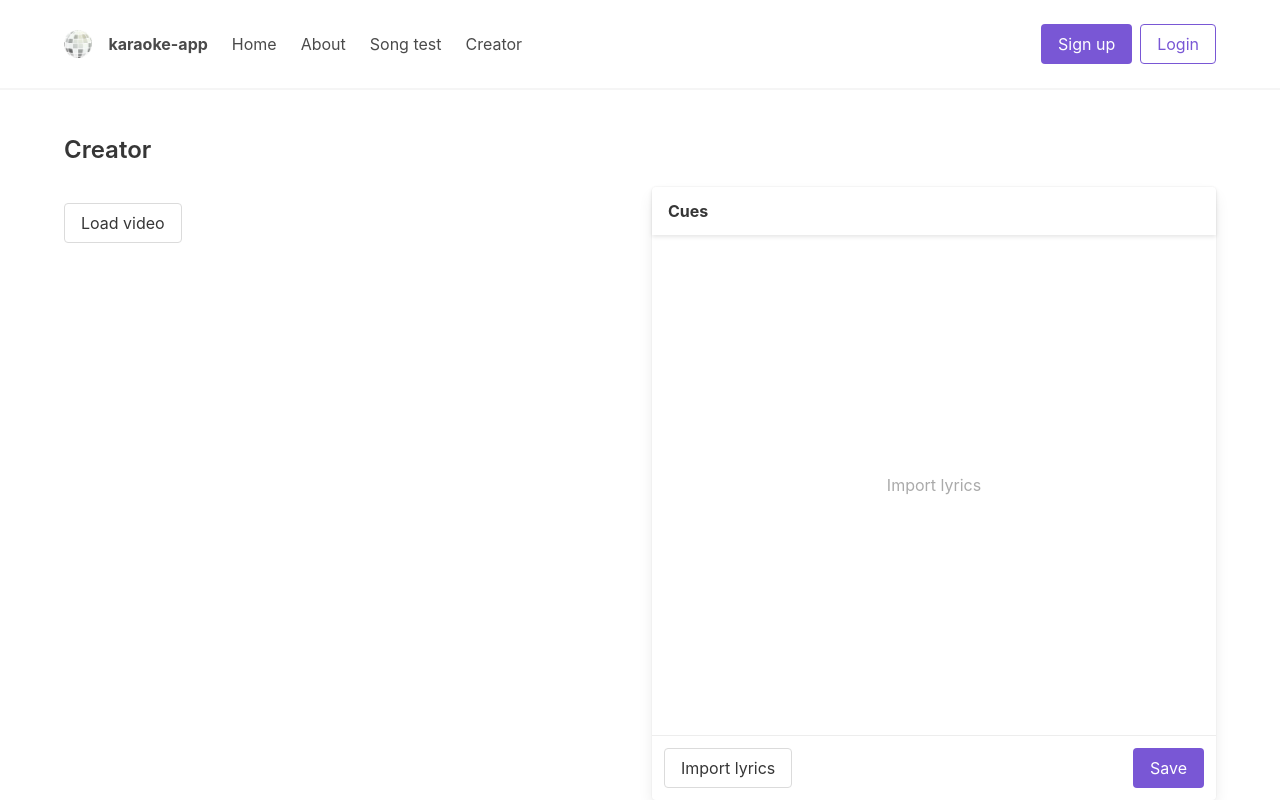
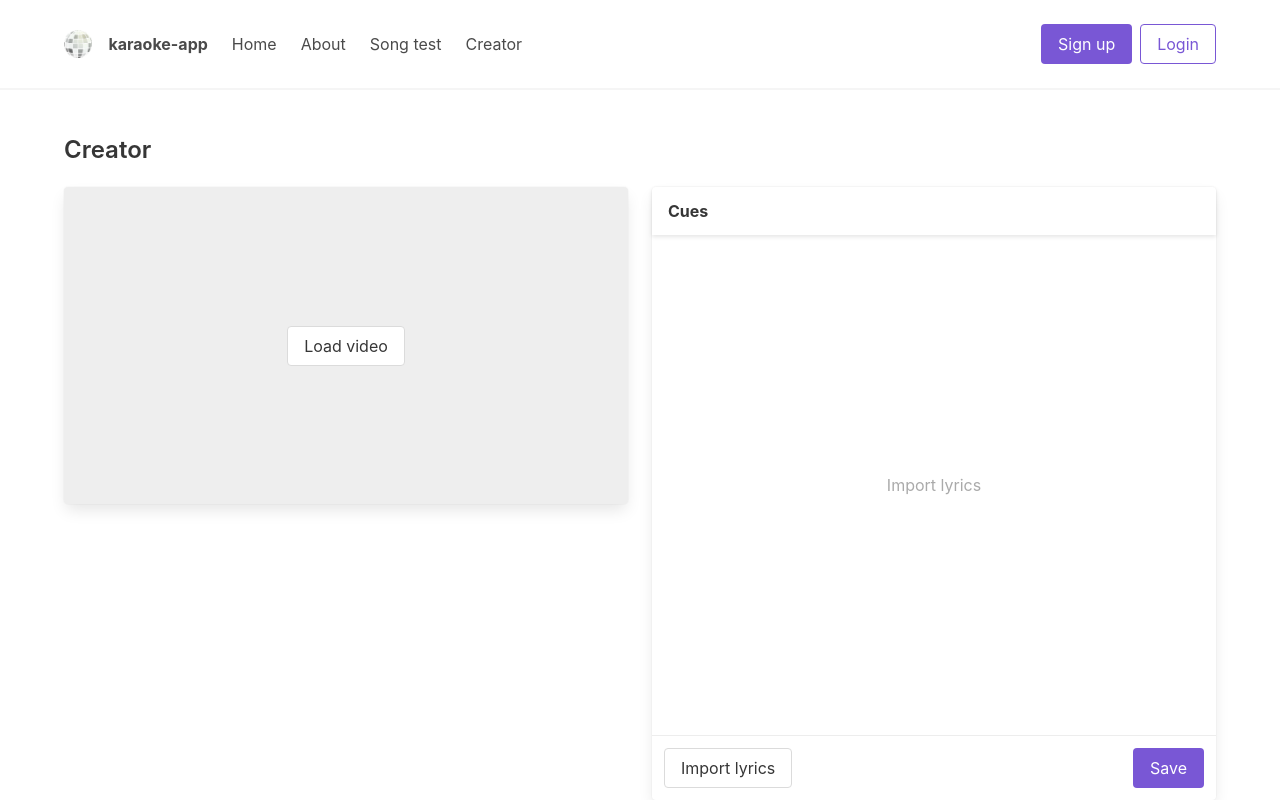
Before and after one commit to karaoke-app/frontend, a Vue app: page /creator in a window 1280 px wide. Shown: the top 800 px of the page. Built offline with nearby package versions, Linux system fonts and the light colour scheme.

Commit message:
player styling improvements

```diff
--- a/src/views/Creator.vue
+++ b/src/views/Creator.vue
@@ -11,29 +11,36 @@
             :data-plyr-embed-id="video.embedId"
           ></div>
 
+          <div v-if="!player" class="card player-placeholder">
+            <div class="wrapper">
+              <b-button @click="loadVideoModal">Load video</b-button>
+            </div>
+          </div>
+
           <div class="controls">
-            <b-button @click="loadVideoModal">Load video</b-button>
-
-            <div v-if="currentTime" class="right">
+            <b-field v-if="player">
+              <p class="control">
                 <b-button @click="player.rewind(1)"
                   ><i class="fas fa-angle-double-left"></i
                 ></b-button>
+              </p>
+              <p class="control">
                 <b-button @click="player.rewind()"
                   ><i class="fas fa-angle-left"></i
                 ></b-button>
-              <b-input
-                v-if="currentTime"
-                type="text"
-                :value="currentTime"
-                class="time"
-              />
+              </p>
+              <b-input type="text" :value="currentTime" class="time" />
+              <p class="control">
                 <b-button @click="player.forward()"
                   ><i class="fas fa-angle-right"></i
                 ></b-button>
+              </p>
+              <p class="control">
                 <b-button @click="player.forward(1)"
                   ><i class="fas fa-angle-double-right"></i
                 ></b-button>
-            </div>
+              </p>
+            </b-field>
           </div>
         </div>
 
@@ -162,19 +169,10 @@ export default {
 .controls {
   margin-top: 1em;
   display: flex;
-  justify-content: space-between;
+  justify-content: center;
 
   .time {
     width: 6em;
-  }
-
-  .right {
-    display: flex;
-
-    button,
-    .control {
-      margin-left: 0.5em;
-    }
   }
 }
 
@@ -196,4 +194,23 @@ export default {
   display: flex;
   justify-content: space-between;
 }
+
+.player-placeholder {
+  position: relative;
+  overflow: hidden;
+  height: 0;
+  padding-top: 56.25%;
+  background: #eee;
+
+  .wrapper {
+    position: absolute;
+    top: 0;
+    left: 0;
+    width: 100%;
+    height: 100%;
+    display: flex;
+    justify-content: center;
+    align-items: center;
+  }
+}
 </style>
```
Lines whose indentation alone changed are shown as unchanged.
